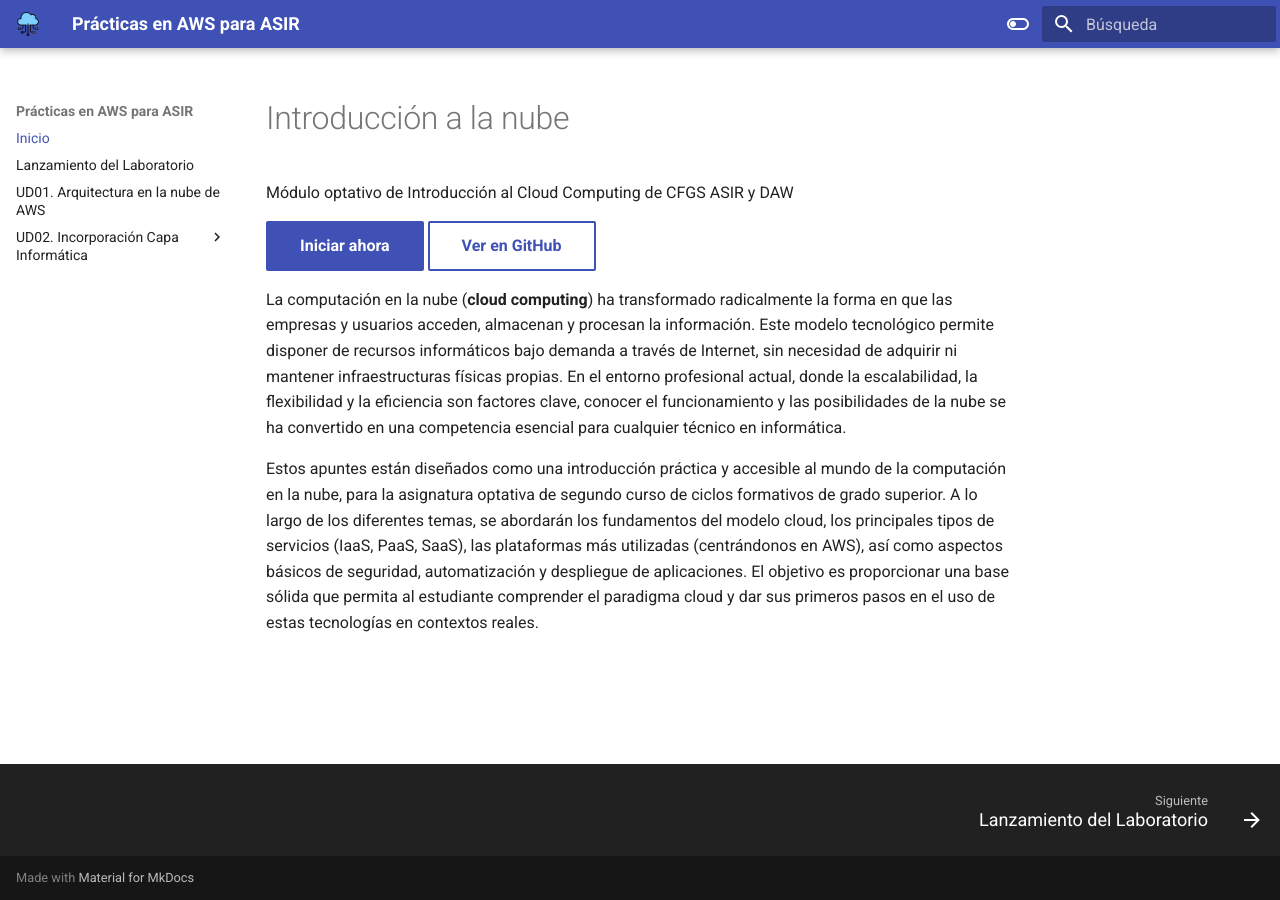
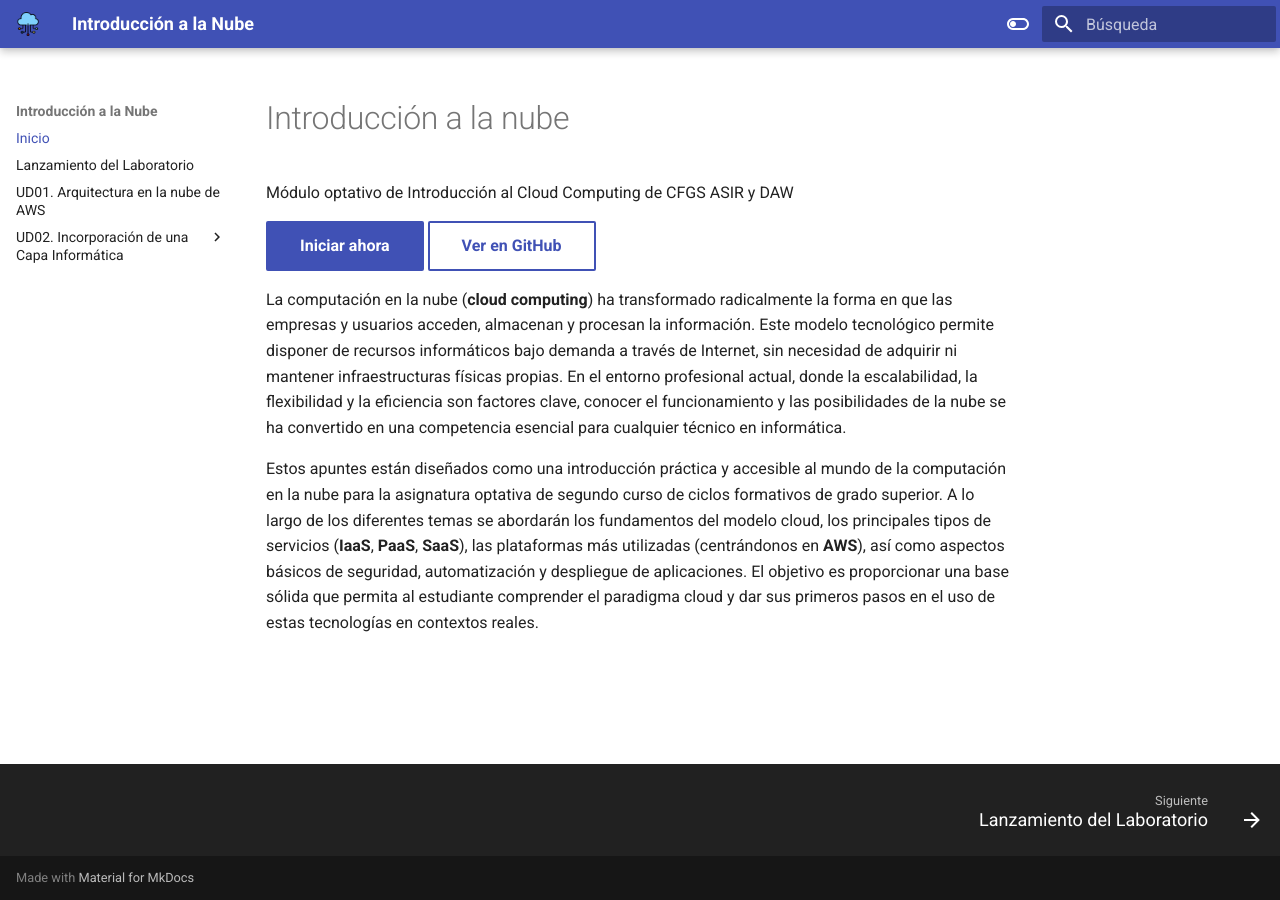
Before and after one commit to jrpellicer/cloud, an MkDocs documentation site: the page built from docs/index.md, in a window 1280 px wide. Built offline with MkDocs 1.6.1 and Material for MkDocs 9.7.7, drawn with Linux system fonts in a browser that asks for light colours.

Commit message:
Cambio del título

```diff
--- a/docs/index.md
+++ b/docs/index.md
@@ -15,4 +15,4 @@ Módulo optativo de Introducción al Cloud Computing de CFGS ASIR y DAW
 
 La computación en la nube (**cloud computing**) ha transformado radicalmente la forma en que las empresas y usuarios acceden, almacenan y procesan la información. Este modelo tecnológico permite disponer de recursos informáticos bajo demanda a través de Internet, sin necesidad de adquirir ni mantener infraestructuras físicas propias. En el entorno profesional actual, donde la escalabilidad, la flexibilidad y la eficiencia son factores clave, conocer el funcionamiento y las posibilidades de la nube se ha convertido en una competencia esencial para cualquier técnico en informática.
 
-Estos apuntes están diseñados como una introducción práctica y accesible al mundo de la computación en la nube, para la asignatura optativa de segundo curso de ciclos formativos de grado superior. A lo largo de los diferentes temas, se abordarán los fundamentos del modelo cloud, los principales tipos de servicios (IaaS, PaaS, SaaS), las plataformas más utilizadas (centrándonos en AWS), así como aspectos básicos de seguridad, automatización y despliegue de aplicaciones. El objetivo es proporcionar una base sólida que permita al estudiante comprender el paradigma cloud y dar sus primeros pasos en el uso de estas tecnologías en contextos reales.
+Estos apuntes están diseñados como una introducción práctica y accesible al mundo de la computación en la nube para la asignatura optativa de segundo curso de ciclos formativos de grado superior. A lo largo de los diferentes temas se abordarán los fundamentos del modelo cloud, los principales tipos de servicios (**IaaS**, **PaaS**, **SaaS**), las plataformas más utilizadas (centrándonos en **AWS**), así como aspectos básicos de seguridad, automatización y despliegue de aplicaciones. El objetivo es proporcionar una base sólida que permita al estudiante comprender el paradigma cloud y dar sus primeros pasos en el uso de estas tecnologías en contextos reales.
--- a/mkdocs.yml
+++ b/mkdocs.yml
@@ -1,11 +1,11 @@
-site_name: Prácticas en AWS para ASIR
+site_name: Introducción a la Nube
 use_directory_urls: false
 
 nav:
   - "Inicio": "index.md"
   - "Lanzamiento del Laboratorio": "practica00.md"
   - "UD01. Arquitectura en la nube de AWS": "ud01.md"
-  - "UD02. Incorporación Capa Informática":
+  - "UD02. Incorporación de una Capa Informática":
       - "Capa Informática": "ud02.md"
       - "Prácticas": "practica02.md"
 
```
